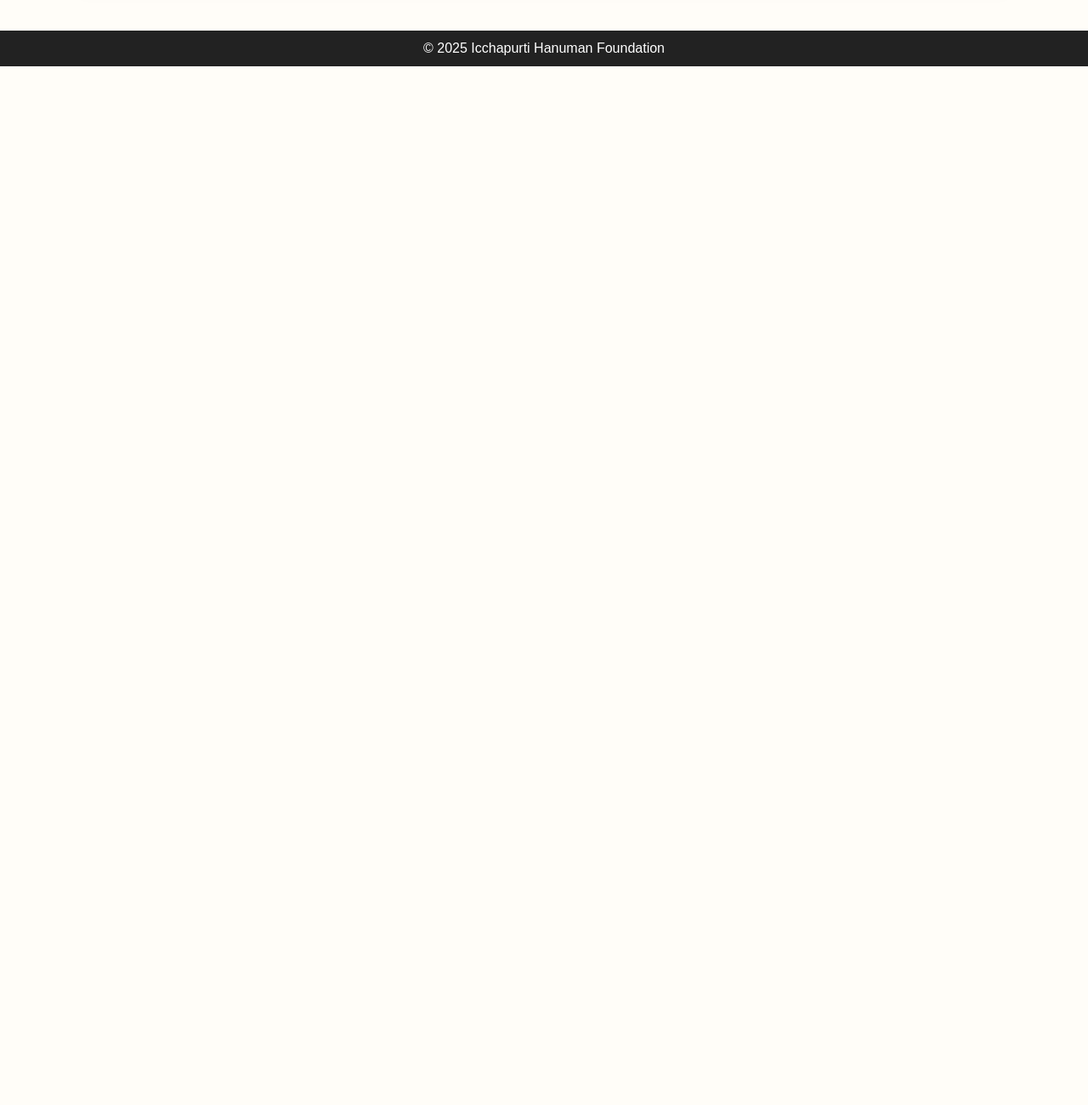
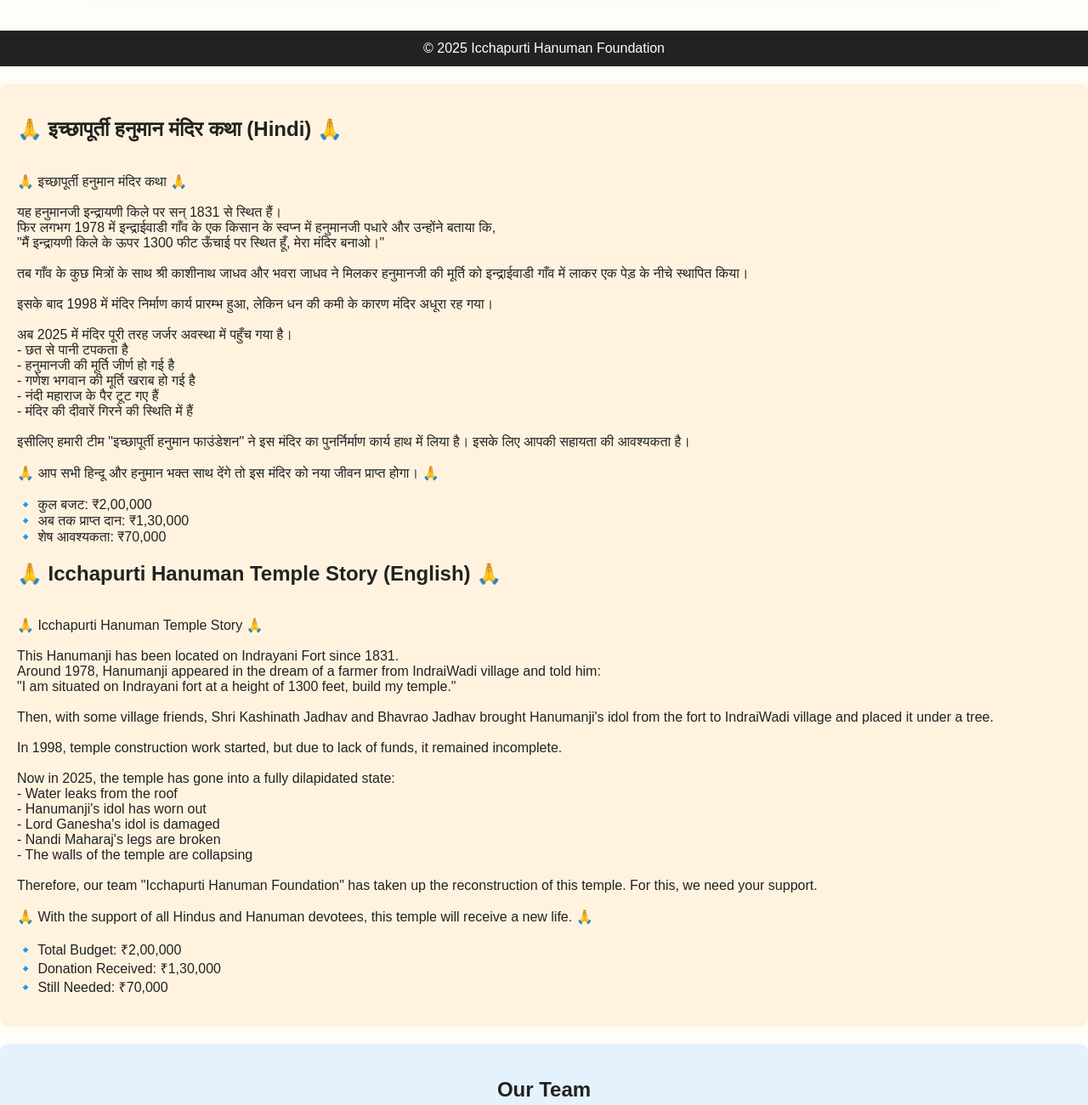
Before and after one commit to icchapurtihanumanfoundation/ICCHAPURTI-HANUMAN-FOUNDATION, a plain HTML site: page index.html in a window 1280 px wide. Shown: the part 2440-3740 px from the top of the page at 85% size. Before the commit the page ends 2518 px from the top, so only its background shows below. Drawn offline with Linux system fonts and the light colour scheme.

Commit message:
Add files via upload

```diff
--- a/index.html
+++ b/index.html
@@ -103,5 +103,77 @@ function payUPI(amount,label){
 }
 </script>
 
+
+<section id="temple-story" style="padding:20px; background:#fff3e0; border-radius:10px; margin:20px 0;">
+  <h2>🙏 इच्छापूर्ती हनुमान मंदिर कथा (Hindi) 🙏</h2>
+  <p style="white-space:pre-line;">
+🙏 इच्छापूर्ती हनुमान मंदिर कथा 🙏
+
+यह हनुमानजी इन्द्रायणी किले पर सन् 1831 से स्थित हैं।
+फिर लगभग 1978 में इन्द्राईवाडी गाँव के एक किसान के स्वप्न में हनुमानजी पधारे और उन्होंने बताया कि,
+"मैं इन्द्रायणी किले के ऊपर 1300 फीट ऊँचाई पर स्थित हूँ, मेरा मंदिर बनाओ।"
+
+तब गाँव के कुछ मित्रों के साथ श्री काशीनाथ जाधव और भवरा जाधव ने मिलकर हनुमानजी की मूर्ति को इन्द्राईवाडी गाँव में लाकर एक पेड़ के नीचे स्थापित किया।
+
+इसके बाद 1998 में मंदिर निर्माण कार्य प्रारम्भ हुआ, लेकिन धन की कमी के कारण मंदिर अधूरा रह गया।
+
+अब 2025 में मंदिर पूरी तरह जर्जर अवस्था में पहुँच गया है।
+- छत से पानी टपकता है
+- हनुमानजी की मूर्ति जीर्ण हो गई है
+- गणेश भगवान की मूर्ति खराब हो गई है
+- नंदी महाराज के पैर टूट गए हैं
+- मंदिर की दीवारें गिरने की स्थिति में हैं
+
+इसीलिए हमारी टीम "इच्छापूर्ती हनुमान फाउंडेशन" ने इस मंदिर का पुनर्निर्माण कार्य हाथ में लिया है। इसके लिए आपकी सहायता की आवश्यकता है।
+
+🙏 आप सभी हिन्दू और हनुमान भक्त साथ देंगे तो इस मंदिर को नया जीवन प्राप्त होगा। 🙏
+
+🔹 कुल बजट: ₹2,00,000
+🔹 अब तक प्राप्त दान: ₹1,30,000
+🔹 शेष आवश्यकता: ₹70,000
+</p>
+  <h2>🙏 Icchapurti Hanuman Temple Story (English) 🙏</h2>
+  <p style="white-space:pre-line;">
+🙏 Icchapurti Hanuman Temple Story 🙏
+
+This Hanumanji has been located on Indrayani Fort since 1831.
+Around 1978, Hanumanji appeared in the dream of a farmer from IndraiWadi village and told him:
+"I am situated on Indrayani fort at a height of 1300 feet, build my temple."
+
+Then, with some village friends, Shri Kashinath Jadhav and Bhavrao Jadhav brought Hanumanji's idol from the fort to IndraiWadi village and placed it under a tree.
+
+In 1998, temple construction work started, but due to lack of funds, it remained incomplete.
+
+Now in 2025, the temple has gone into a fully dilapidated state:
+- Water leaks from the roof
+- Hanumanji's idol has worn out
+- Lord Ganesha's idol is damaged
+- Nandi Maharaj's legs are broken
+- The walls of the temple are collapsing
+
+Therefore, our team "Icchapurti Hanuman Foundation" has taken up the reconstruction of this temple. For this, we need your support.
+
+🙏 With the support of all Hindus and Hanuman devotees, this temple will receive a new life. 🙏
+
+🔹 Total Budget: ₹2,00,000
+🔹 Donation Received: ₹1,30,000
+🔹 Still Needed: ₹70,000
+</p>
+</section>
+
+<section id="our-team" style="padding:20px; background:#e3f2fd; border-radius:10px; margin:20px 0; text-align:center;">
+  <h2>Our Team</h2>
+  <img src="our team.jpg" alt="Our Team" style="max-width:80%; border-radius:10px; box-shadow:0 0 10px gray;">
+</section>
+
+<section id="donate" style="padding:20px; background:#fce4ec; border-radius:10px; margin:20px 0; text-align:center;">
+  <h2>Support the Temple Reconstruction</h2>
+  <p><b>Total Budget:</b> ₹2,00,000<br><b>Donation Received:</b> ₹1,30,000<br><b>Still Needed:</b> ₹70,000</p>
+  <a href="upi://pay?pa=8275872209@ybl&pn=IcchapurtiHanumanTemple&cu=INR"
+     style="background:#ff5722; color:white; padding:15px 25px; border-radius:8px; text-decoration:none; font-size:18px; box-shadow:0 5px 10px rgba(0,0,0,0.2);">
+     Donate Now 🙏
+  </a>
+</section>
+
 </body>
 </html>
```
Also changed, not shown: 1 other file.
